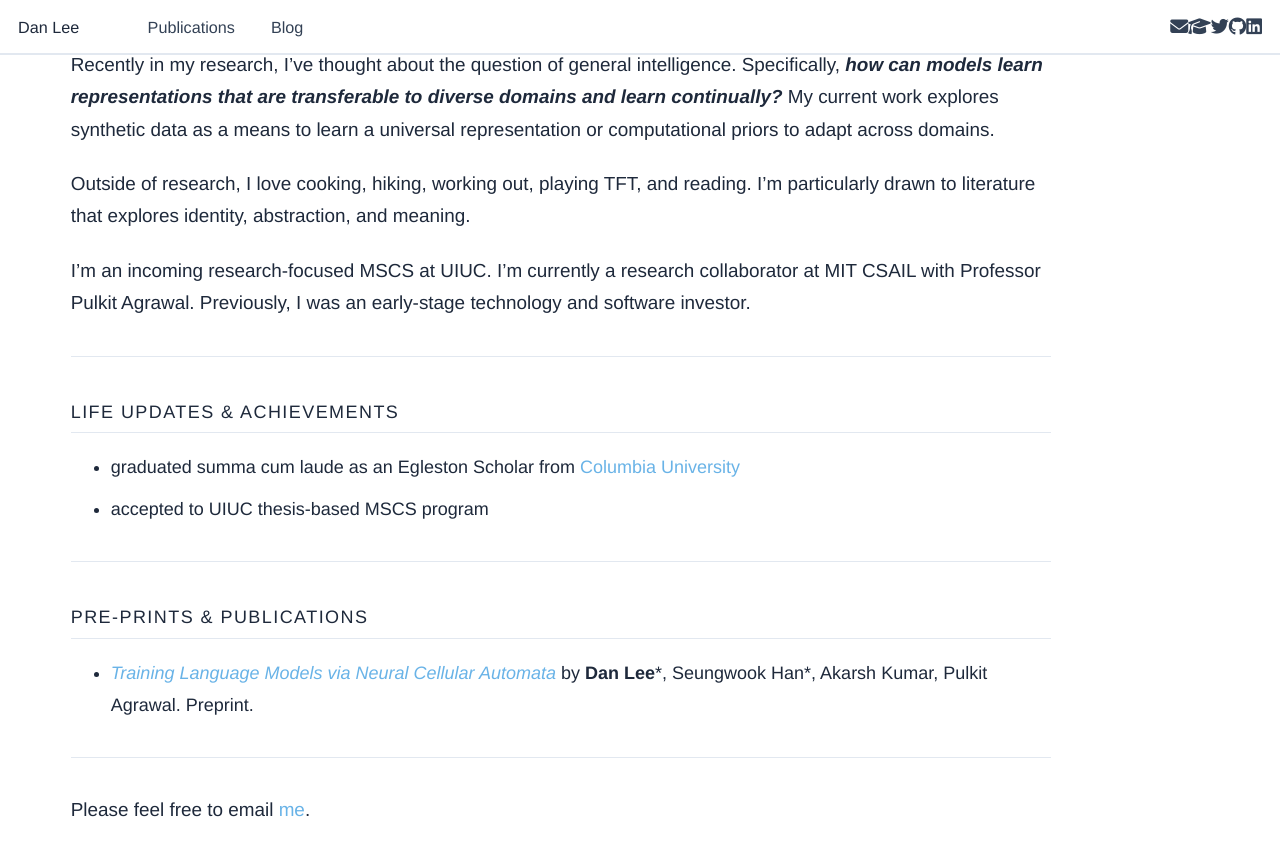
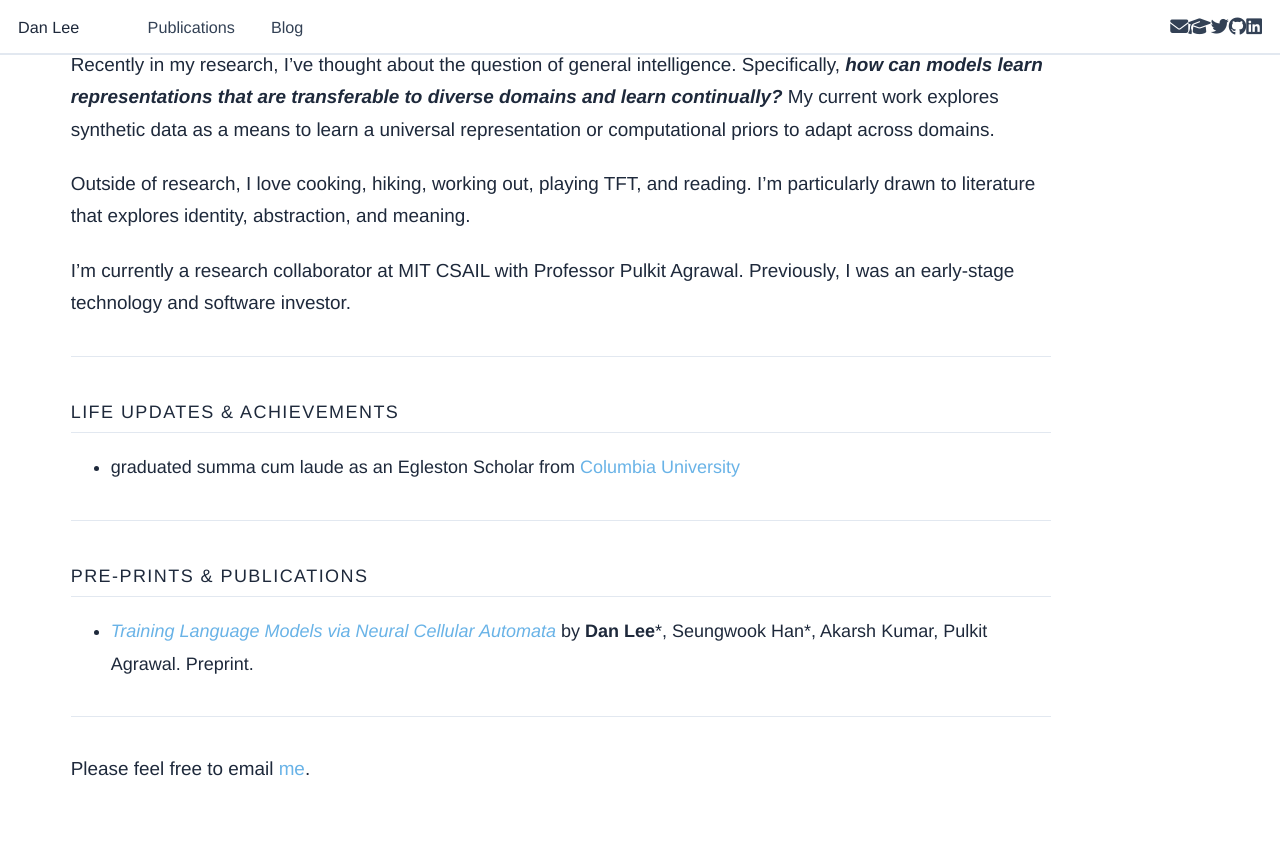
Before and after one commit to danihyunlee/danihyunlee.github.io, a Jekyll site: the page built from _pages/about.md, in a window 1280 px wide and 900 px high, scrolled down 609 px. Shown: the top 856 px of the window. Built offline with Jekyll 4.4.1, drawn with Linux system fonts in a browser that asks for light colours.

Commit message:
adjusted pub

```diff
--- a/_pages/about.md
+++ b/_pages/about.md
@@ -25,7 +25,7 @@ Outside of research, I love cooking, hiking, working out, playing TFT, and
 reading. I'm particularly drawn to literature that explores identity, abstraction, and
 meaning.
 
-I'm an incoming research-focused MSCS at UIUC. I'm currently a research collaborator at MIT CSAIL with Professor Pulkit Agrawal. Previously, I was an early-stage technology and software investor.
+I'm currently a research collaborator at MIT CSAIL with Professor Pulkit Agrawal. Previously, I was an early-stage technology and software investor.
 
 ---
 
@@ -33,12 +33,11 @@ I'm an incoming research-focused MSCS at UIUC. I'm currently a research collabor
 
 - graduated summa cum laude as an Egleston Scholar from [Columbia
   University](mailto:dhl2134@columbia.edu)
-- accepted to UIUC thesis-based MSCS program
 
 ---
 
 ## Pre-Prints & Publications
-- *[Training Language Models via Neural Cellular Automata](https://hanseungwook.github.io/blog/nca-pre-pre-training/)* by **Dan Lee**\*, Seungwook Han\*, Akarsh Kumar, Pulkit Agrawal. Preprint.
+- *[Training Language Models via Neural Cellular Automata](https://arxiv.org/abs/2603.10055)* by **Dan Lee**\*, Seungwook Han\*, Akarsh Kumar, Pulkit Agrawal. Preprint.
 
 ---
 
```
